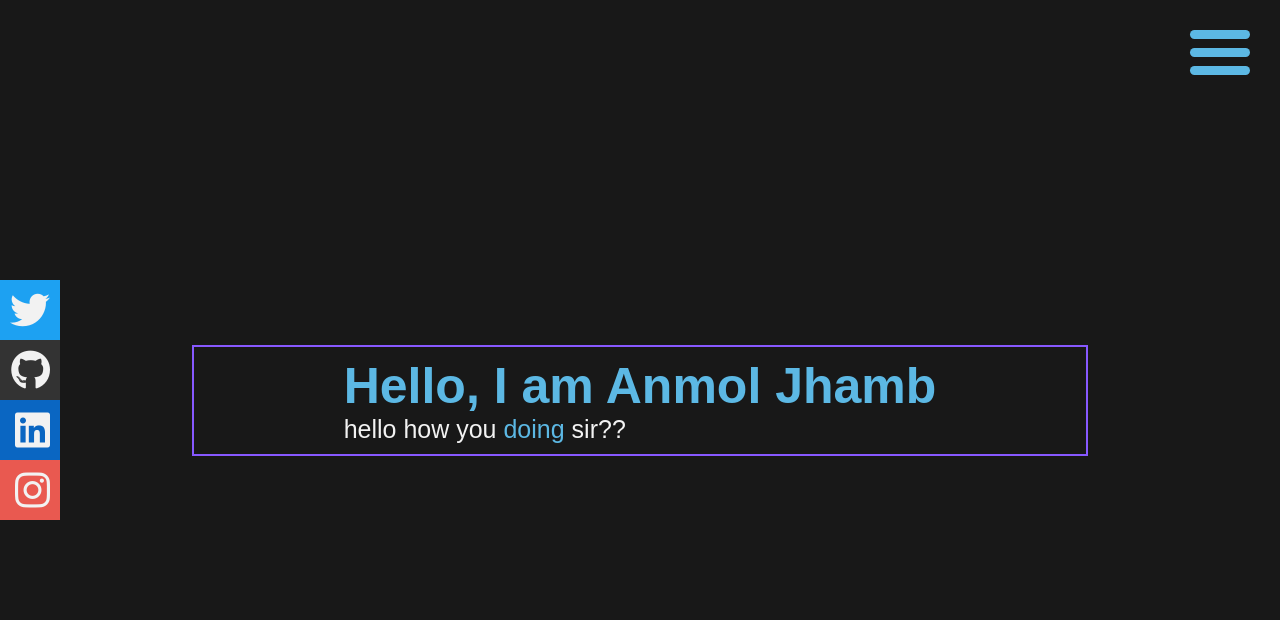
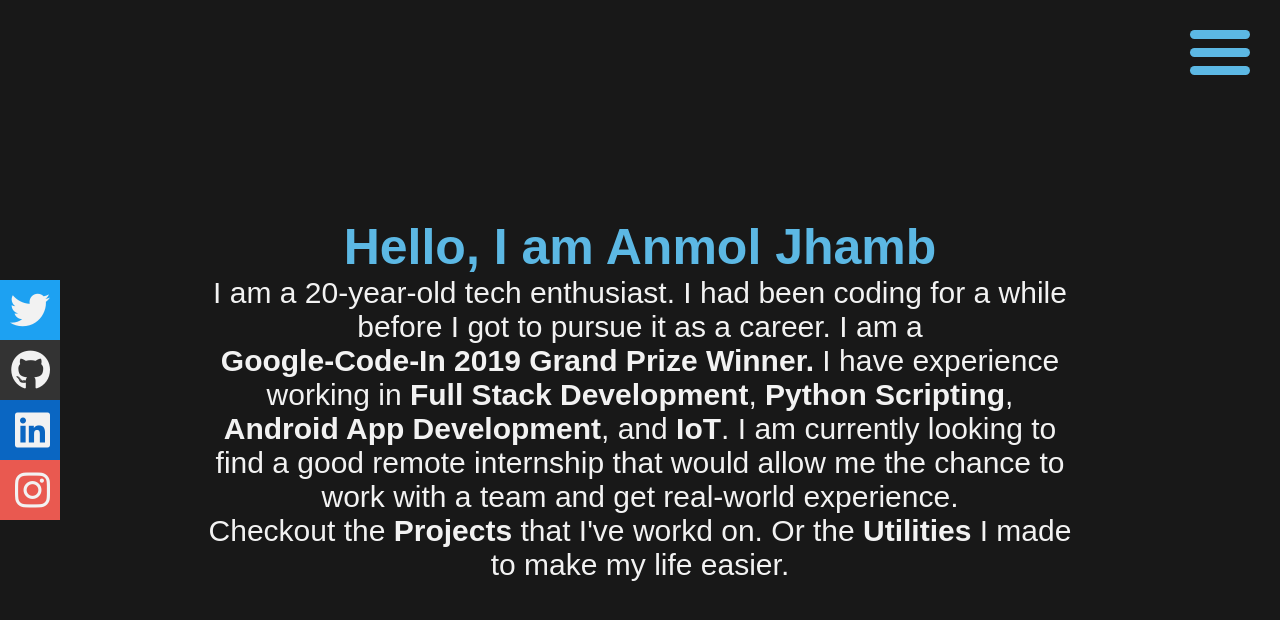
Before and after one commit to anmoljhamb/portfolio, a React (Create React App) app: page / in a window 1280 px wide. Shown: the top 620 px of the page. Built offline with nearby package versions, Linux system fonts and the light colour scheme; a web font is replaced by a local one.

Commit message:
aboutPage text added, with highlight trasnition

```diff
--- a/src/containers/About/About.jsx
+++ b/src/containers/About/About.jsx
@@ -15,12 +15,36 @@ const About = () => {
     return (
         <IfLoading>
             <SideBar></SideBar>
-            <section>
+            <section style={{ border: "0rem" }}>
                 <div className="content">
                     <h1>Hello, I am Anmol Jhamb</h1>
                     <p>
-                        hello how you <span className="highlight">doing</span>{" "}
-                        sir??
+                        I am a 20-year-old tech enthusiast. I had been coding
+                        for a while before I got to pursue it as a career. I am
+                        a{" "}
+                        <span className="highlight">
+                            Google-Code-in 2019 Grand Prize Winner.
+                        </span>{" "}
+                        I have experience working in{" "}
+                        <span className="highlight">
+                            Full Stack Development
+                        </span>
+                        , <span className="highlight"> Python Scripting</span>,
+                        <span className="highlight">
+                            {" "}
+                            Android App Development
+                        </span>
+                        , and <span className="highlight">IoT</span>. I am
+                        currently looking to find a good remote internship that
+                        would allow me the chance to work with a team and get
+                        real-world experience.
+                        <br />
+                        Checkout the <span className="highlight">
+                            projects
+                        </span>{" "}
+                        that I've workd on. Or the{" "}
+                        <div className="highlight">Utilities</div> I made to
+                        make my life easier.
                     </p>
                 </div>
             </section>
--- a/src/containers/About/About.scss
+++ b/src/containers/About/About.scss
@@ -22,8 +22,28 @@
     }
 }
 
+.content {
+    display: flex;
+    justify-content: center;
+    align-items: center;
+    flex-direction: column;
+    text-align: center;
+    vertical-align: center;
+    font-family: "Roboto", sans-serif;
+    h1 {
+        font-size: 5rem;
+    }
+    * {
+        font-size: 3rem;
+    }
+}
+
 .highlight {
     color: $color3;
+    font-weight: bold;
+    display: inline-flex;
+    text-transform: capitalize;
+    @include bgEffect;
 }
 
 @media only screen and (max-width: 500px) {
--- a/src/index.scss
+++ b/src/index.scss
@@ -1,4 +1,5 @@
 @import url("https://fonts.googleapis.com/css2?family=Andika:ital,wght@0,400;0,700;1,400;1,700&display=swap");
+@import url("https://fonts.googleapis.com/css2?family=Roboto:wght@400;700&display=swap");
 
 $color1: #181818;
 $color2: #8758ff;
@@ -6,6 +7,45 @@ $color3: #5cb8e4;
 $color4: #f2f2f2;
 $border_radius: 0.5rem;
 $default_font: 2.5rem;
+$transition: all 0.3s ease-in-out;
+
+@mixin bgEffect {
+    position: relative;
+    cursor: pointer;
+    color: $color4;
+    z-index: 1;
+    overflow: hidden;
+
+    &:hover {
+        color: $color4;
+    }
+    &::after,
+    &::before {
+        transition: $transition;
+        z-index: -1;
+        position: absolute;
+        top: 0;
+        left: 0;
+        width: 100%;
+        height: 100%;
+        content: "";
+        background-color: $color3;
+    }
+    &::before {
+        top: -50%;
+        left: -100%;
+    }
+    &::after {
+        top: 50%;
+        left: 100%;
+    }
+    &:hover {
+        &:before,
+        &:after {
+            left: 0;
+        }
+    }
+}
 
 html {
     font-size: 62.5%;
```
